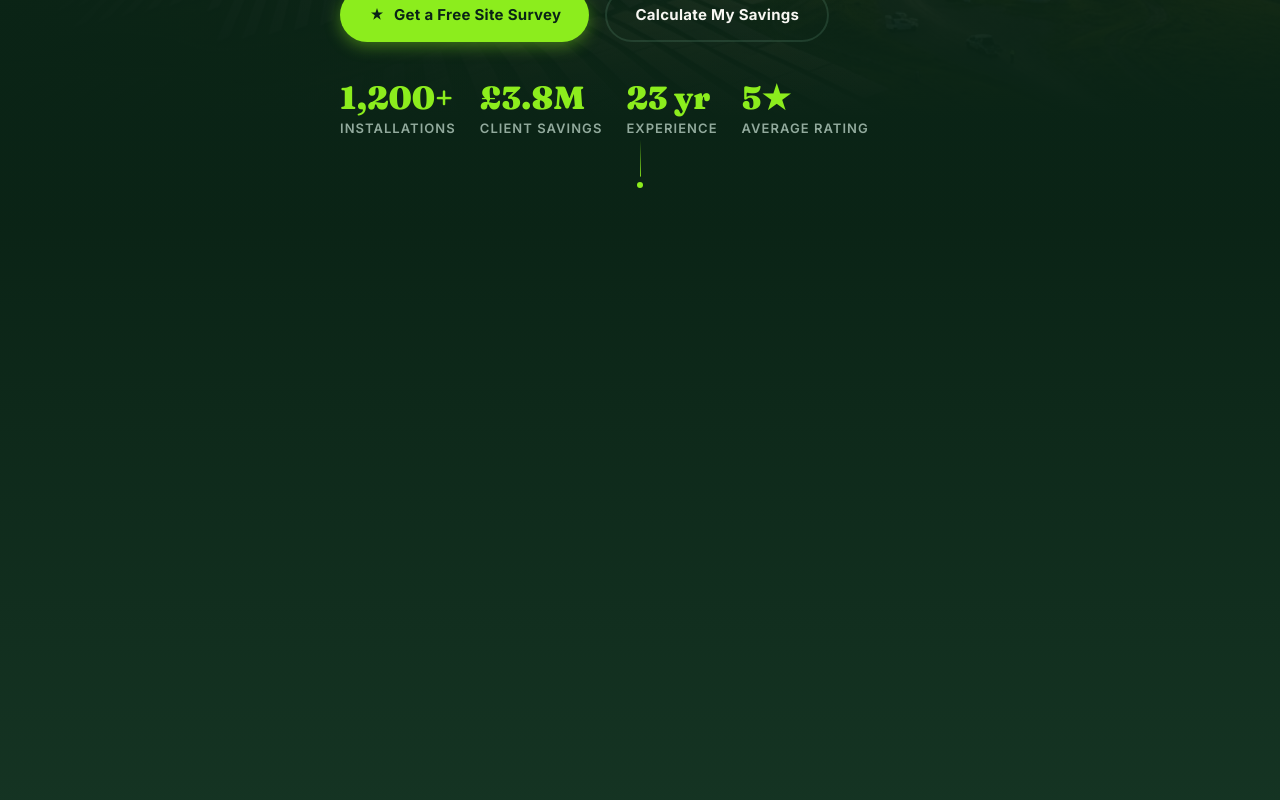
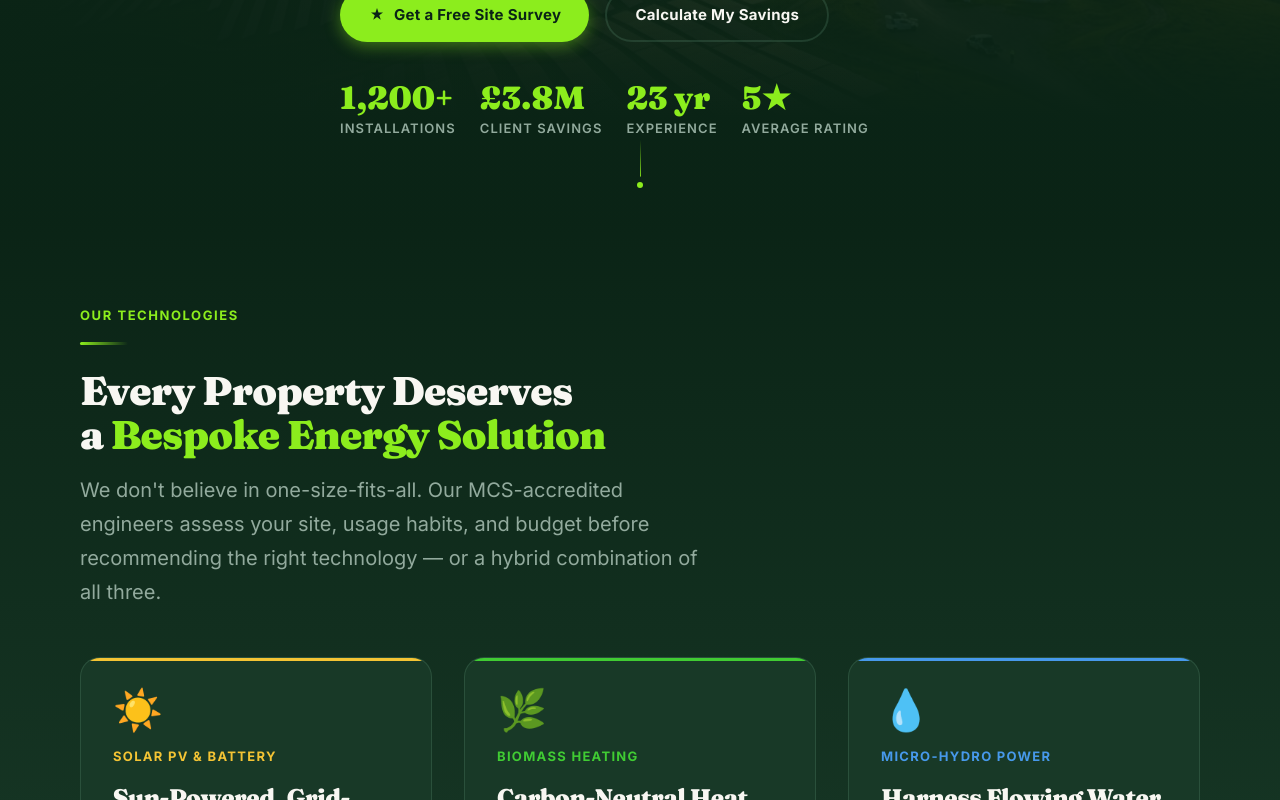
Before and after one commit to ItzBagelx/energy-showcase, a React (Vite) app: page / in a window 1280 px wide. Shown: the part 869-1669 px from the top of the page. Built offline with nearby package versions, Linux system fonts and the light colour scheme.

Commit message:
Revert "Optimize frontend performance (lazy loading & content-visibility)"
This reverts commit 0b3991e79fdb58db15cf949df796005a8f70c104.

```diff
--- a/src/App.css
+++ b/src/App.css
@@ -24,9 +24,3 @@
 main#main {
   padding-top: var(--header-h);
 }
-
-/* Defer layout and paint calculations for below-the-fold content */
-.content-deferred {
-  content-visibility: auto;
-  contain-intrinsic-size: auto 1200px; /* Provides a generic placeholder height */
-}
--- a/src/App.jsx
+++ b/src/App.jsx
@@ -14,18 +14,15 @@
  *   7. Lead Capture Form (Contact)
  *   8. Footer
  */
-import React, { Suspense, lazy } from 'react';
 import { useScrollReveal } from './hooks/useScrollReveal';
 import Header      from './components/Header';
 import Hero        from './components/Hero';
-
-const Services      = lazy(() => import('./components/Services'));
-const ROICalculator = lazy(() => import('./components/ROICalculator'));
-const WhyUs         = lazy(() => import('./components/WhyUs'));
-const Testimonials  = lazy(() => import('./components/Testimonials'));
-const LeadForm      = lazy(() => import('./components/LeadForm'));
-const Footer        = lazy(() => import('./components/Footer'));
-
+import Services    from './components/Services';
+import ROICalculator from './components/ROICalculator';
+import WhyUs       from './components/WhyUs';
+import Testimonials from './components/Testimonials';
+import LeadForm    from './components/LeadForm';
+import Footer      from './components/Footer';
 import './App.css';
 
 export default function App() {
@@ -41,22 +38,14 @@ export default function App() {
 
       <main id="main">
         <Hero />
-        <Suspense fallback={<div style={{ minHeight: '1200px' }} aria-hidden="true" />}>
-          <div className="content-deferred">
         <Services />
         <ROICalculator />
         <WhyUs />
         <Testimonials />
         <LeadForm />
-          </div>
-        </Suspense>
       </main>
 
-      <Suspense fallback={<div style={{ minHeight: '300px' }} aria-hidden="true" />}>
-        <div className="content-deferred">
       <Footer />
-        </div>
-      </Suspense>
     </>
   );
 }
```
Lines whose indentation alone changed are shown as unchanged.
